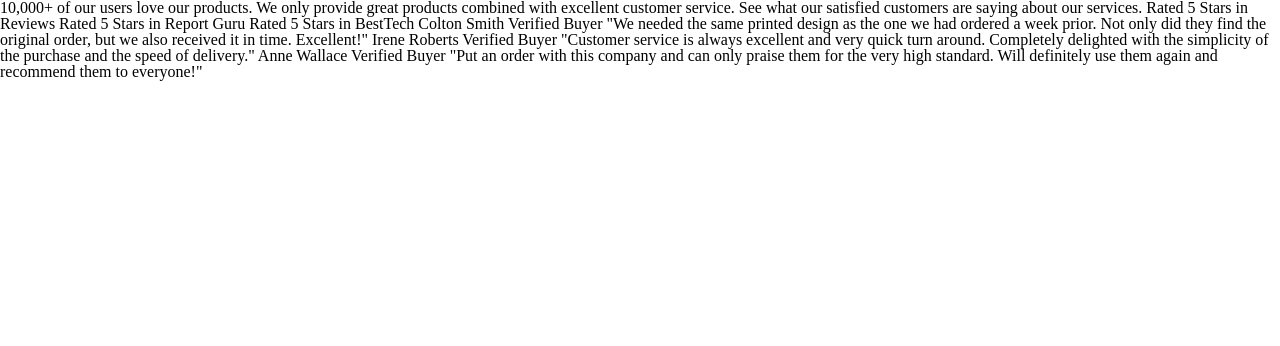
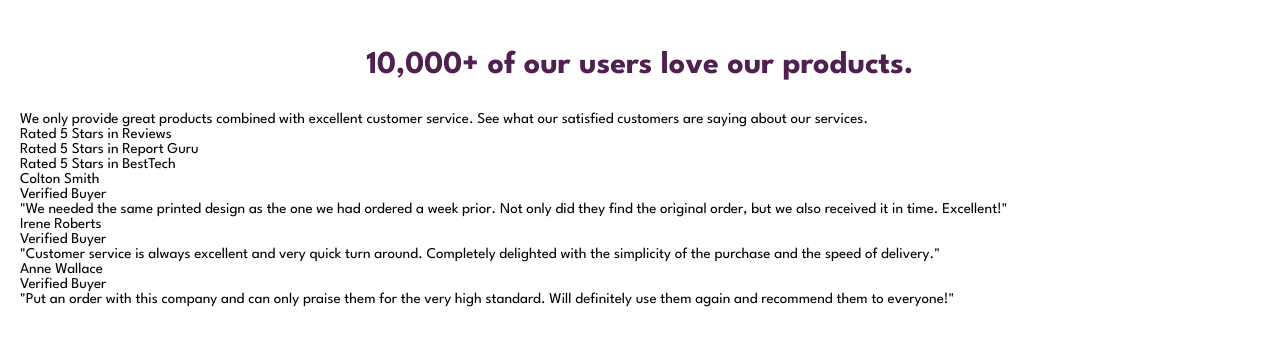
Before and after one commit to steph209/social-proof, a plain HTML site: page index.html in a window 1280 px wide. Drawn offline with Linux system fonts and the light colour scheme.

Commit message:
updating porgress

```diff
--- a/index.html
+++ b/index.html
@@ -1,5 +1,6 @@
 <!DOCTYPE html>
 <html lang="en">
+
 <head>
     <meta charset="UTF-8" />
     <meta name="viewport" content="width=device-width, initial-scale=1.0" />
@@ -10,30 +11,57 @@
 
     <title>Social proof section</title>
 </head>
+
 <body>
-    10,000+ of our users love our products.
-
+    <main>
+        <div class="heading">
+            <h1>10,000+ of our users love our products.</h1>
+            <p>
                 We only provide great products combined with excellent customer service.
                 See what our satisfied customers are saying about our services.
+            </p>
+        </div>
+        <div class="ratings">
+            <section>
+                Rated 5 Stars in Reviews
+            </section>
 
-    Rated 5 Stars in Reviews
+            <section>
                 Rated 5 Stars in Report Guru
+            </section>
+
+            <section>
                 Rated 5 Stars in BestTech
-
-    Colton Smith
-    Verified Buyer
+            </section>
+        </div>
+        <div class="reviews">
+            <section>
+               <h2>Colton Smith</h2>
+                <span>Verified Buyer</span>
+               <p>
                    "We needed the same printed design as the one we had ordered a week prior.
                     Not only did they find the original order, but we also received it in time.
                     Excellent!"
-
-    Irene Roberts
-    Verified Buyer
+               </p>
+            </section>
+            <section>
+               <h2>Irene Roberts</h2>
+               <span>Verified Buyer</span>
+                <p>
                     "Customer service is always excellent and very quick turn around. Completely
                     delighted with the simplicity of the purchase and the speed of delivery."
-
-    Anne Wallace
-    Verified Buyer
+                </p>
+            </section>
+            <section>
+               <h2>Anne Wallace</h2>
+               <span>Verified Buyer</span>
+                <p>
                     "Put an order with this company and can only praise them for the very high
                     standard. Will definitely use them again and recommend them to everyone!"
+                </p>
+            </section>
+        </div>
+    </main>
 </body>
+
 </html>
--- a/style.css
+++ b/style.css
@@ -0,0 +1,38 @@
+
+/* =============================================================================
+#TYPOGRAPHY
+============================================================================= */
+@import url('https://fonts.googleapis.com/css2?family=Kumbh+Sans:wght@100..900&family=League+Spartan:wght@100..900&display=swap');
+
+body {
+    font-family: "League Spartan", Arial, Helvetica, sans-serif;
+    font-size: 15px;
+}
+
+
+.heading h1 {
+    font-size: 32px;
+    font-weight: bold;
+
+
+    color: hsl(300, 43%, 22%);
+}
+/* =============================================================================
+#GENERAL
+============================================================================= */
+body {
+    background-color: white;
+}
+
+main {
+    padding: 20px;
+}
+
+/* =============================================================================
+#CONTENT
+============================================================================= */
+
+.heading h1 {
+    padding: 30px;
+    text-align: center;
+}
```
Lines whose indentation alone changed are shown as unchanged.
